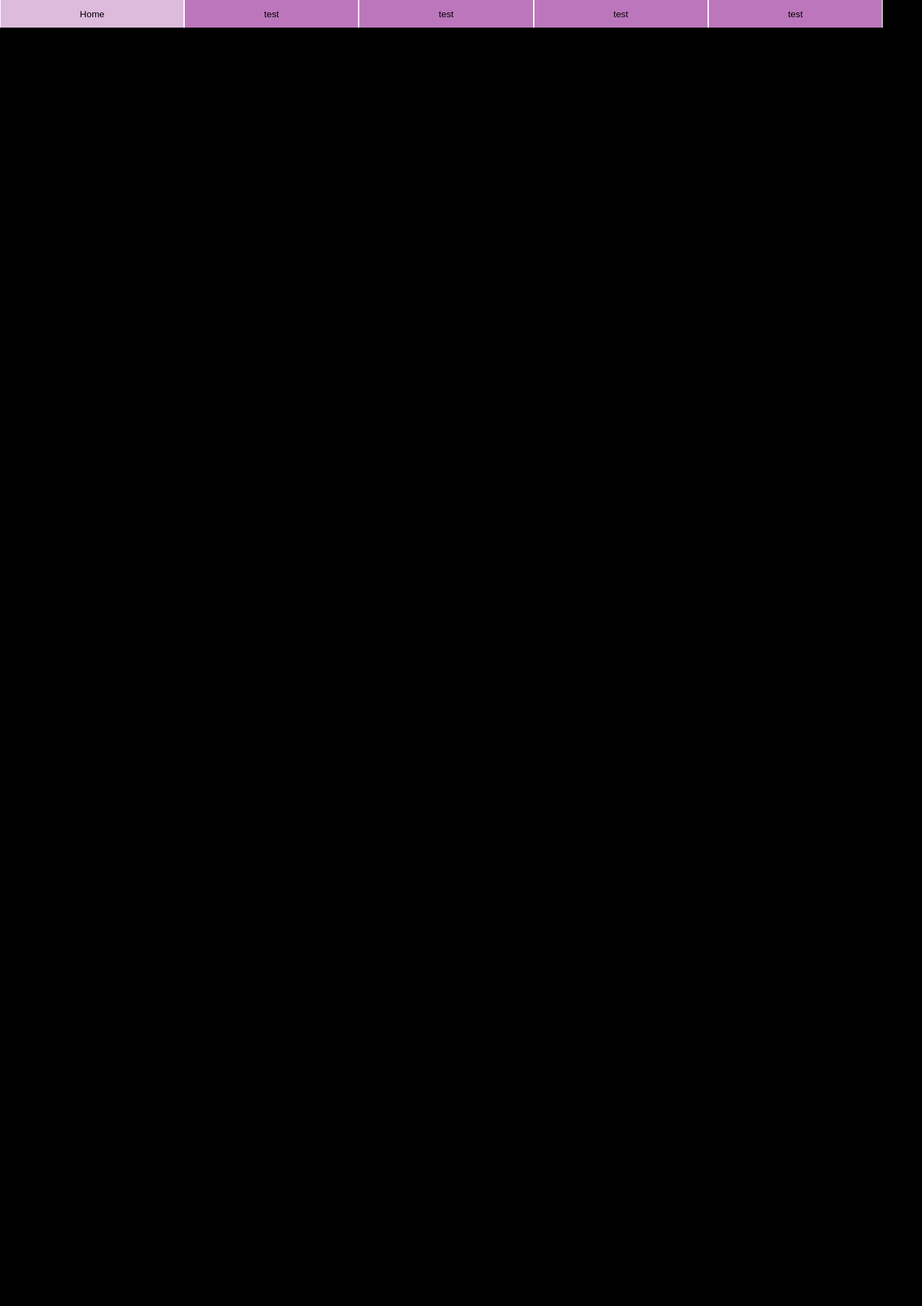
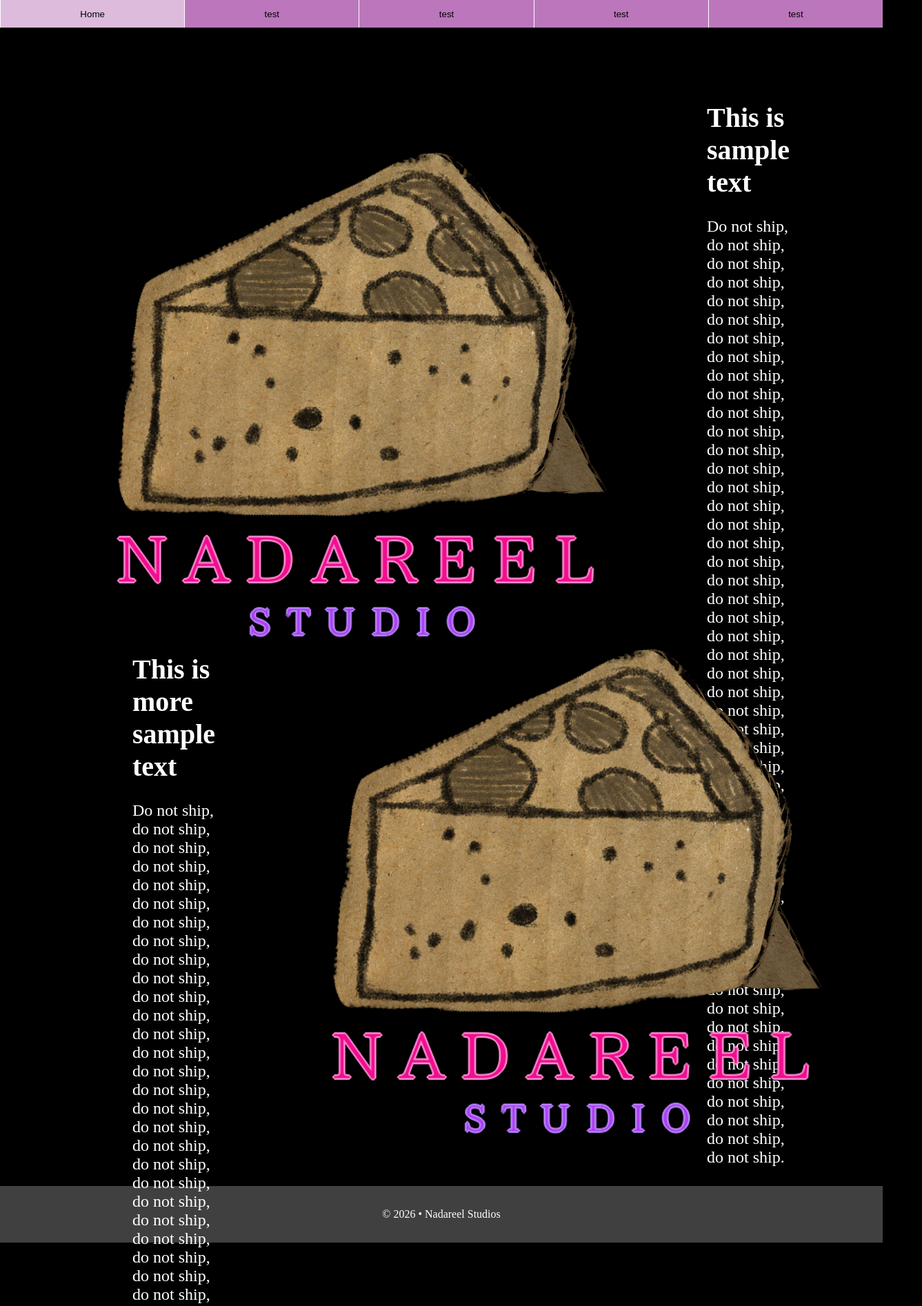
Before and after one commit to Nadareel-Studios/nadareel-studios.github.io, a plain HTML site: page index.html in a window 1280 px wide. Shown: the top 1894 px of the page at 69% size, 1337 px wide, since content can reach past the window. Before the commit the page ends 800 px from the top, so only its background shows below. Drawn offline with Linux system fonts and the light colour scheme.

Commit message:
Added content to the website, added no javascript warnings, added copyright notice.

```diff
--- a/index.html
+++ b/index.html
@@ -10,16 +10,36 @@
         <meta property="og:url" content="http://nadareel.richarddorman.com">
         <meta property="og:description" content="The offical website for Nadareel Studios">
     </head>
-    <body style="margin:0px; background-color: black;">
+    <body style="margin:0px; background-color: black; overflow-x: hidden; overflow-y: hidden; animation-name: allow-scrolling; animation-duration: 1ms; animation-delay: 4s; animation-fill-mode: forwards;">
+        <noscript>
+            <div class="no-script fixed fixedcenter-x fixedcenter-y">
+                The browser has reported that JavaScript is unavalible. Please enable JavaScript for the best experience.<br>(Click to dismiss)
+            </div>
+        </noscript>
+        <img src="assets/img/logo-transparent.gif" alt="logo" class="landing-logo fixed fixedcenter-x" style="z-index: -99;">
         <div style="animation-name: fade-in; animation-duration: 1s; animation-delay: 4s; animation-fill-mode: forwards; opacity: 0;">
-            <nav class="fixed">
+            <nav class="absolute">
                 <button onclick="window.location.href = '/'">Home</button>
                 <button>test</button>
                 <button>test</button>
                 <button>test</button>
-                <button>test</button>
+                <button style="border-right-color: white;">test</button>
             </nav>
+            <div style="display: grid; grid-template-columns: auto auto; height: 70vh; width: 100vw; padding-top: 5vh;">
+            <img src="assets/img/logo-transparent.png" alt='The Nadareel Studios logo: A cardboard cutout of a "Cheese Pizza", a slice of chedder cheese with a thin slice of peperonni pizza on top'>
+                <div style="padding-top: 10vh; margin-right: 15vw;">
+                    <h1 style="font-size: 5vmin;">This is <strong>sample</strong> text</h1>
+                    <p style="font-size: 3vmin;">Do not ship, do not ship, do not ship, do not ship, do not ship, do not ship, do not ship, do not ship, do not ship, do not ship, do not ship, do not ship, do not ship, do not ship, do not ship, do not ship, do not ship, do not ship, do not ship, do not ship, do not ship, do not ship, do not ship, do not ship, do not ship, do not ship, do not ship, do not ship, do not ship, do not ship, do not ship, do not ship, do not ship, do not ship, do not ship, do not ship, do not ship, do not ship, do not ship, do not ship, do not ship, do not ship, do not ship, do not ship, do not ship, do not ship, do not ship, do not ship, do not ship, do not ship, do not ship.</p>
+                </div>
+            </div>
+            <div style="display: grid; grid-template-columns: auto auto; height: 70vh; width: 100vw; padding-top: 20vh;">
+                <div style="padding-top: 20vh; margin-left: 15vw;">
+                    <h1 style="font-size: 5vmin;">This is more <strong>sample</strong> text</h1>
+                    <p style="font-size: 3vmin;">Do not ship, do not ship, do not ship, do not ship, do not ship, do not ship, do not ship, do not ship, do not ship, do not ship, do not ship, do not ship, do not ship, do not ship, do not ship, do not ship, do not ship, do not ship, do not ship, do not ship, do not ship, do not ship, do not ship, do not ship, do not ship, do not ship, do not ship, do not ship, do not ship, do not ship, do not ship, do not ship, do not ship, do not ship, do not ship, do not ship, do not ship, do not ship, do not ship, do not ship, do not ship, do not ship, do not ship, do not ship, do not ship, do not ship, do not ship, do not ship, do not ship, do not ship, do not ship.</p>
+                </div>
+                <img src="assets/img/logo-transparent.png" alt='The Nadareel Studios logo: A cardboard cutout of a "Cheese Pizza", a slice of chedder cheese with a thin slice of peperonni pizza on top'>
+            </div>
         </div>
-        <img src="assets/img/logo-transparent.gif" alt="logo" class="landing-logo fixed fixedcenter-x" style="z-index: -99;">
+        <footer>© 2026 • Nadareel Studios</footer>
     </body>
 </html>
--- a/style.css
+++ b/style.css
@@ -4,6 +4,7 @@
     }
     100% {
         opacity: 0;
+        display: none;
     }
 }
 
@@ -13,6 +14,28 @@
     }
     100% {
         opacity: 1;
+    }
+}
+
+@keyframes gone {
+    0% {
+        opacity: 1;
+    }
+    1% {
+        opacity: 0;
+    }
+    100% {
+        opacity: 0;
+        display: none;
+    }
+}
+
+@keyframes allow-scrolling {
+    0% {
+        overflow-y: hidden;
+    }
+    100% {
+        overflow-y: scroll;
     }
 }
 
@@ -59,6 +82,24 @@
     animation-fill-mode: forwards;
 }
 
+.no-script {
+    background-color: hwb(160 50% 0% / 0.6);
+    width: 95vw;
+    border-radius: 10px;
+    text-align: center;
+    padding-top: 4vh;
+    padding-bottom: 4vh;
+    font-size: 2vh;
+    animation-name: gone;
+    animation-fill-mode: forwards;
+    animation-duration: 1ms;
+    animation-play-state: paused;
+}
+
+.no-script:active {
+    animation-play-state: running;
+}
+
 body {
     color: white;
 }
@@ -72,19 +113,30 @@ nav {
     grid-template-rows: auto;
 }
 
-nav > button {
-    border-radius: 0px;
-    border-right-color: white;
-    border-left-color: white;
-    border-style: solid;
-    border-top: none;
-    border-bottom: none;
-    border-width: 0.1vw;
-    background-color: #ffffff77;
-    height: 5vh;
+footer {
+    background-color: hsla(0, 0%, 50%, 0.5);
+    width: 100vw;
+    margin-top: 50vh;
+    text-align: center;
+    font-size: 2vh;
+    padding-top: 4vh;
+    padding-bottom: 4vh;
+
 }
 
 button:hover {
     background-color: #ffffffbb;
     cursor: pointer;
 }
+
+nav > button {
+    border-radius: 0px;
+    border-left-color: white;
+    border-style: solid;
+    border-top: none;
+    border-bottom: none;
+    border-right: none;
+    border-width: 0.1vw;
+    background-color: #ffffff77;
+    height: 5vh;
+}
```
